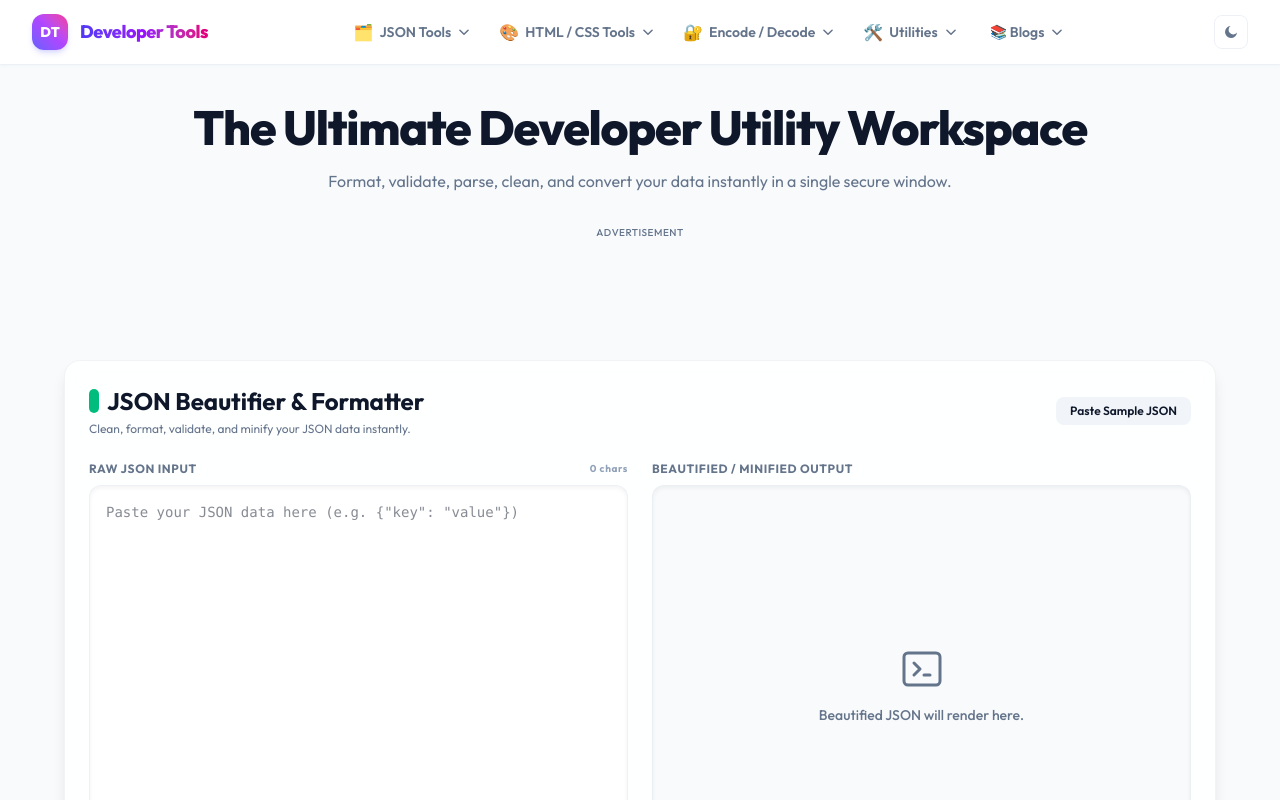
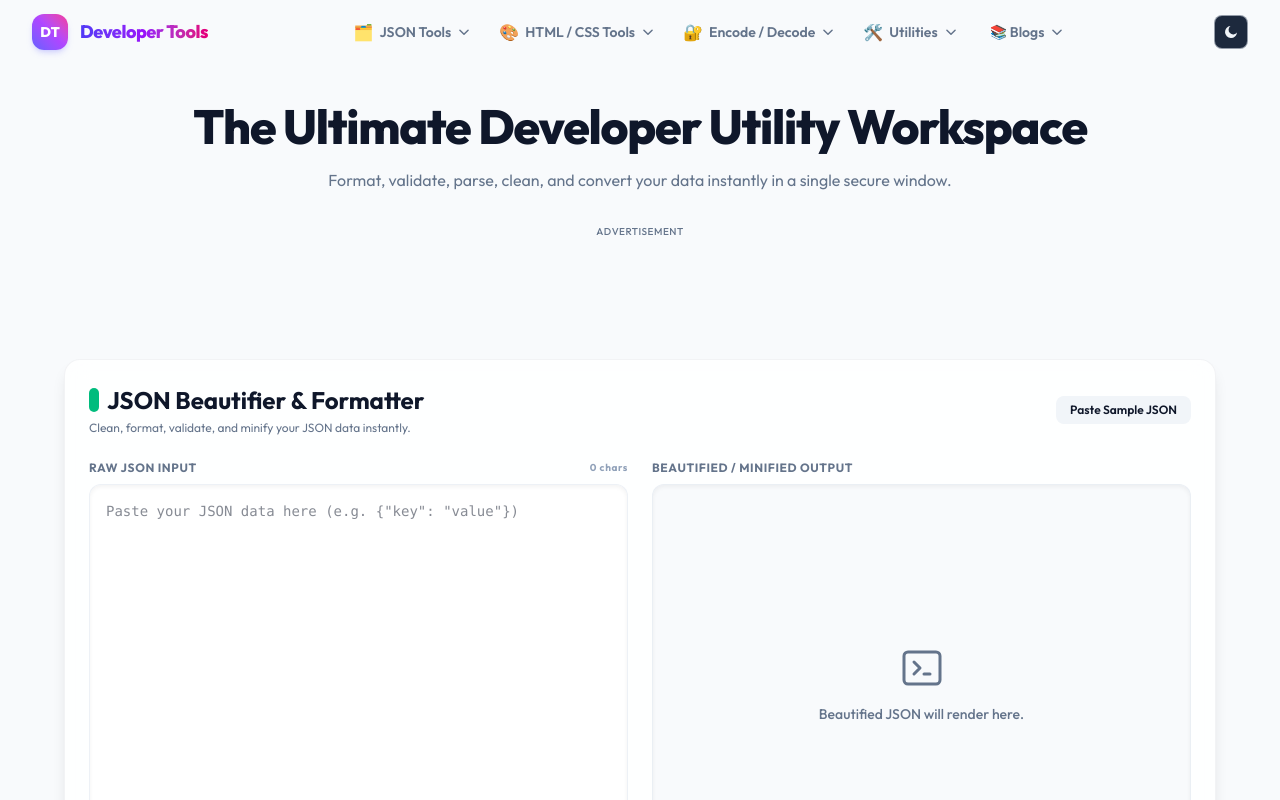
Before and after one commit to surajk236789/jsonformatteronline, a Next.js app: page / in a window 1280 px wide. Shown: the top 800 px of the page. Built offline with nearby package versions, Linux system fonts and the light colour scheme.

Commit message:
feat: create MainLayout component with navigation, tool categories, and blog links

```diff
--- a/app/components/MainLayout.tsx
+++ b/app/components/MainLayout.tsx
@@ -99,14 +99,23 @@ export default function MainLayout({ children }: MainLayoutProps) {
   const [openMenu, setOpenMenu] = useState<string | null>(null);
   const [blogsOpen, setBlogsOpen] = useState(false);
   const [mobileMenuOpen, setMobileMenuOpen] = useState(false);
+  const [scrolled, setScrolled] = useState(false);
 
   const navRef = useRef<HTMLDivElement>(null);
   const blogsRef = useRef<HTMLDivElement>(null);
 
   const isBlogPage = pathname.startsWith("/blogs");
+  const isHomePage = pathname === "/";
 
   useEffect(() => {
     setMounted(true);
+    const handleScroll = () => {
+      setScrolled(window.scrollY > 20);
+    };
+    // Initialize scroll state
+    handleScroll();
+    window.addEventListener("scroll", handleScroll, { passive: true });
+    return () => window.removeEventListener("scroll", handleScroll);
   }, []);
 
   /* Close dropdowns on outside click */
@@ -144,7 +153,13 @@ export default function MainLayout({ children }: MainLayoutProps) {
   return (
     <main className="min-h-screen bg-background text-primary pb-12 transition-colors duration-300">
       {/* ── Sticky Header ── */}
-      <header className="sticky top-0 z-50 w-full bg-panel/90 backdrop-blur-md border-b border-panel-border shadow-sm shadow-slate-100 dark:shadow-none">
+      <header
+        className={`sticky top-0 z-50 w-full transition-all duration-500 ease-in-out ${
+          isHomePage && !scrolled
+            ? "bg-transparent border-transparent shadow-none"
+            : "bg-panel/90 backdrop-blur-md border-b border-panel-border shadow-sm shadow-slate-100 dark:shadow-none"
+        }`}
+      >
         <div className="max-w-7xl mx-auto px-4 sm:px-6 lg:px-8 h-16 flex items-center justify-between">
 
           {/* Brand */}
@@ -268,7 +283,11 @@ export default function MainLayout({ children }: MainLayoutProps) {
             <button
               id="header-theme-toggle"
               onClick={() => setTheme(theme === "light" ? "dark" : "light")}
-              className="p-2 hover:bg-slate-100 dark:hover:bg-slate-800 border border-panel-border text-secondary rounded-lg transition-all cursor-pointer"
+              className={`p-2 border border-panel-border rounded-lg transition-all cursor-pointer ${
+                theme === "dark"
+                  ? "bg-slate-100 text-slate-800 hover:bg-slate-200"
+                  : "bg-slate-800 text-slate-100 hover:bg-slate-700"
+              }`}
               title={theme === "light" ? "Switch to Dark Mode" : "Switch to Light Mode"}
             >
               {theme === "dark" ? (
```
